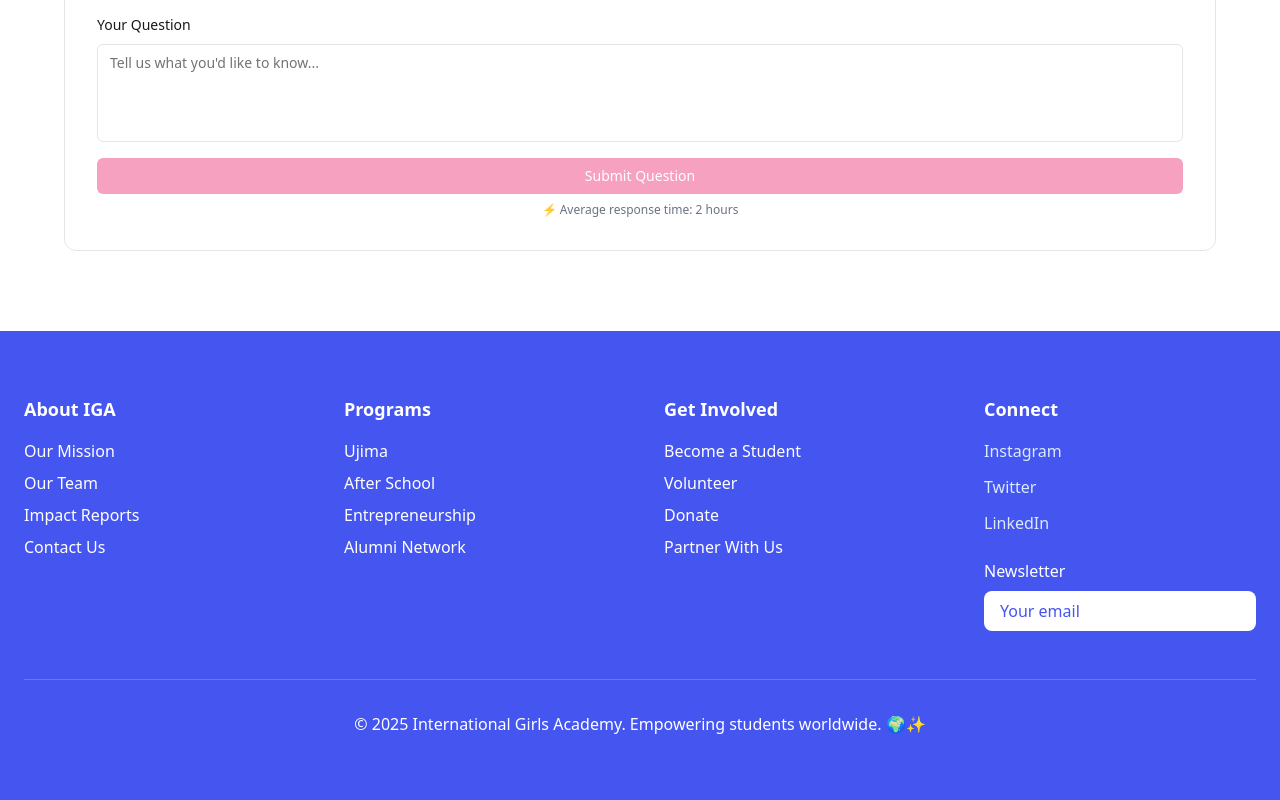
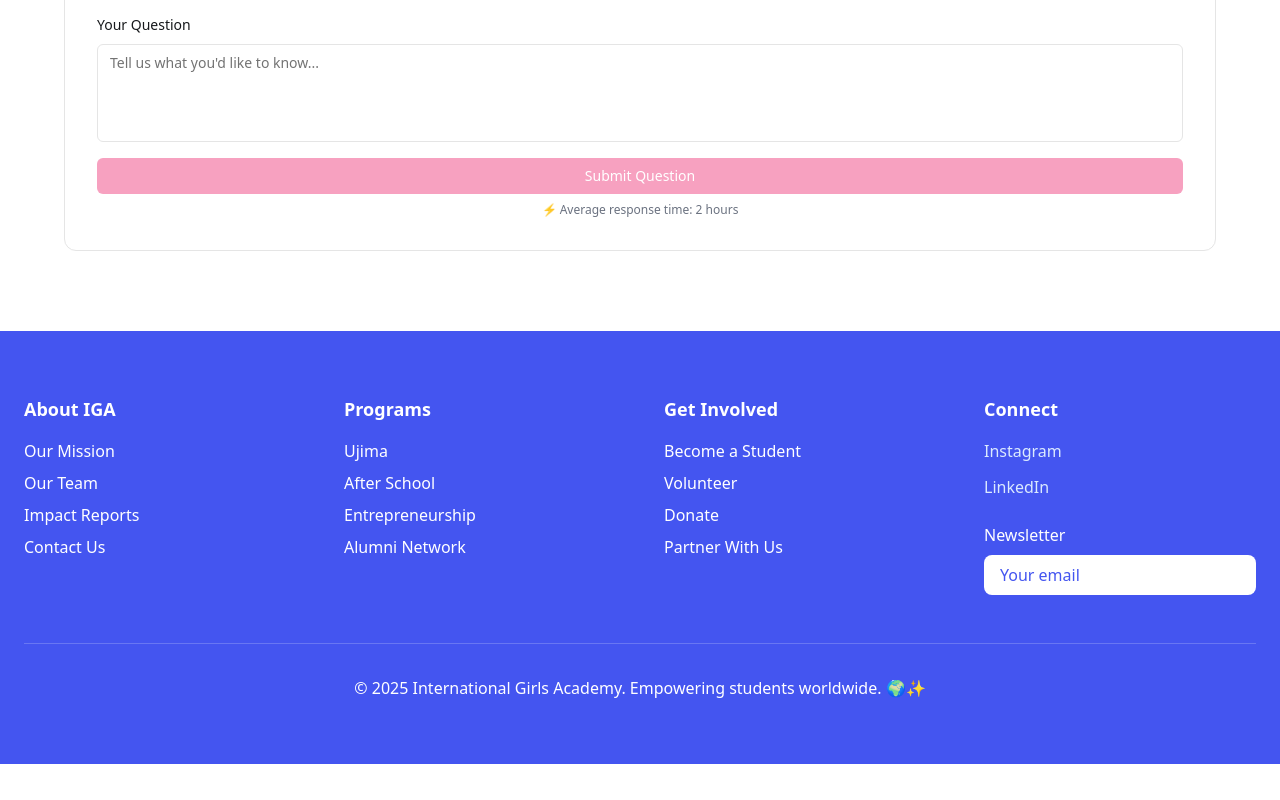
Before and after one commit to angelztang/internationalgirlsacademy, a Next.js app in the folder frontend/: page / in a window 1280 px wide. Shown: the part 5553-6353 px from the top of the page. After the commit the page ends 6317 px from the top, so only its background shows below. Built offline with nearby package versions, Linux system fonts and the light colour scheme; no server answers.

Commit message:
added INSTAGRAM and Linkedin links

```diff
--- a/frontend/src/components/LandingPage/Footer.tsx
+++ b/frontend/src/components/LandingPage/Footer.tsx
@@ -1,7 +1,6 @@
 const socialLinks = [
-    { name: "Instagram", href: "#" },
-    { name: "Twitter", href: "#" },
-    { name: "LinkedIn", href: "#" },
+  { name: "Instagram", href: "https://www.instagram.com/theinternationalgirlsacademy/" },
+  { name: "LinkedIn", href: "https://www.linkedin.com/company/the-international-girls-academy/" },
 ]
 
 const footerSections = [
@@ -39,8 +38,7 @@ const socialLinks = [
     <footer className="bg-blue-primary text-white py-16 px-6">
       <div className="max-w-7xl mx-auto">
         {/* Main Footer Content */}
-          <div className="grid md:grid-cols-4
-  gap-12 mb-12">
+        <div className="grid md:grid-cols-4 gap-12 mb-12">
           {/* Footer Sections */}
           {footerSections.map((section) => (
             <div key={section.title}>
@@ -68,8 +66,9 @@ const socialLinks = [
                 <a
                   key={link.name}
                   href={link.href}
-                    className="block
-  text-blue-100 hover:text-white transition"
+                  target="_blank"
+                  rel="noopener noreferrer"
+                  className="block text-blue-100 hover:text-white transition"
                 >
                   {link.name}
                 </a>
```
Lines whose indentation alone changed are shown as unchanged.
